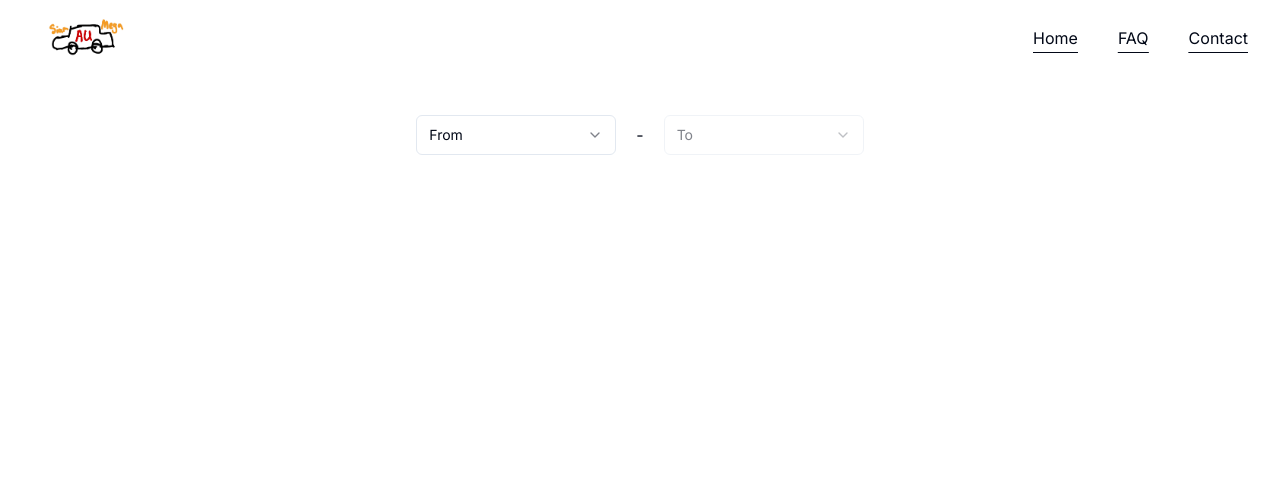
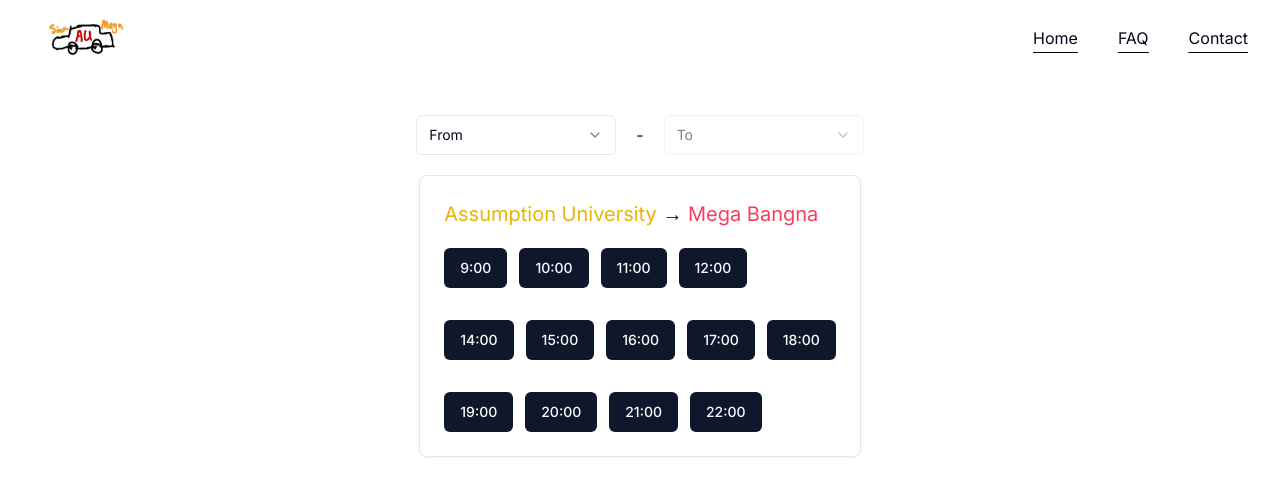
Before and after one commit to NoelPOS/AU-Van, a Next.js app: page / in a window 1280 px wide. Shown: the top 496 px of the page. Built offline with nearby package versions, Linux system fonts and the light colour scheme.

Commit message:
feat: default route as Assumption University -> Mega Bangna

```diff
--- a/src/app/ui/timeslot/timeslot.tsx
+++ b/src/app/ui/timeslot/timeslot.tsx
@@ -6,8 +6,9 @@
 import { timeslot, routes } from "@/app/lib/data";
 
 export default function TimeSlot({ from, to }: { from: string; to: string }) {
-  if (from === "" || to === "") {
-    return;
+  if (from === "" && to === "") {
+    from = "Assumption University";
+    to = "Mega Bangna";
   }
 
   const indexObject = `${from.toLowerCase().split(" ").join("_")}_to_${to.toLowerCase().split(" ").join("_")}`;
@@ -20,7 +21,7 @@
           <span className="text-rose-500">{to}</span>
         </h4>
         <div className="flex flex-col gap-8">
-          {routes[indexObject].time.map((arrTime: string[], index: number) => {
+          {routes[indexObject]?.time.map((arrTime: string[], index: number) => {
             return (
               <div className="flex gap-3" key={index}>
                 {arrTime.map((time) => {
```
